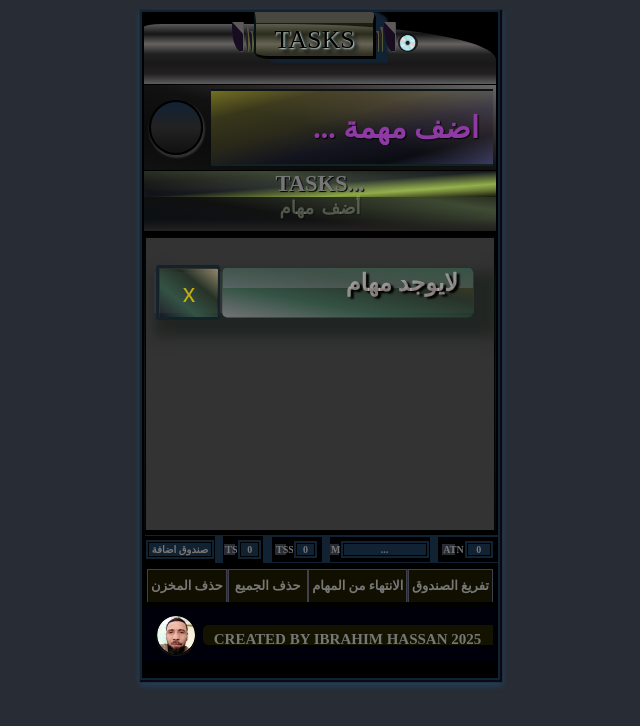
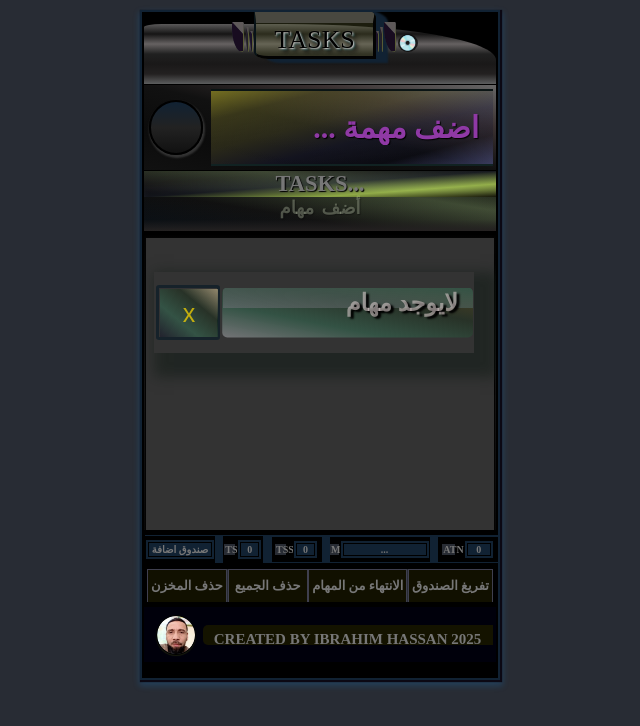
Before and after one commit to HemoDemo/reactions, a React (Create React App) app: page / in a window 1280 px wide. Shown: the top 726 px of the page, without its empty margins (320-960 px from the left). Built offline with nearby package versions, Linux system fonts and the light colour scheme.

Commit message:
Update todo.css
height of task css

```diff
--- a/src/todo.css
+++ b/src/todo.css
@@ -304,7 +304,7 @@
     padding: 1px;
     margin: 19px auto;
     margin-bottom: 12px !important;
-    height: 41px;
+    height: 81px; /* //////////////////////////////////////////////////////////////////////////height of task//////////////////////////////////////////////////////////// */
     width: 340px;
     .task-txt {
       background: linear-gradient(
```
